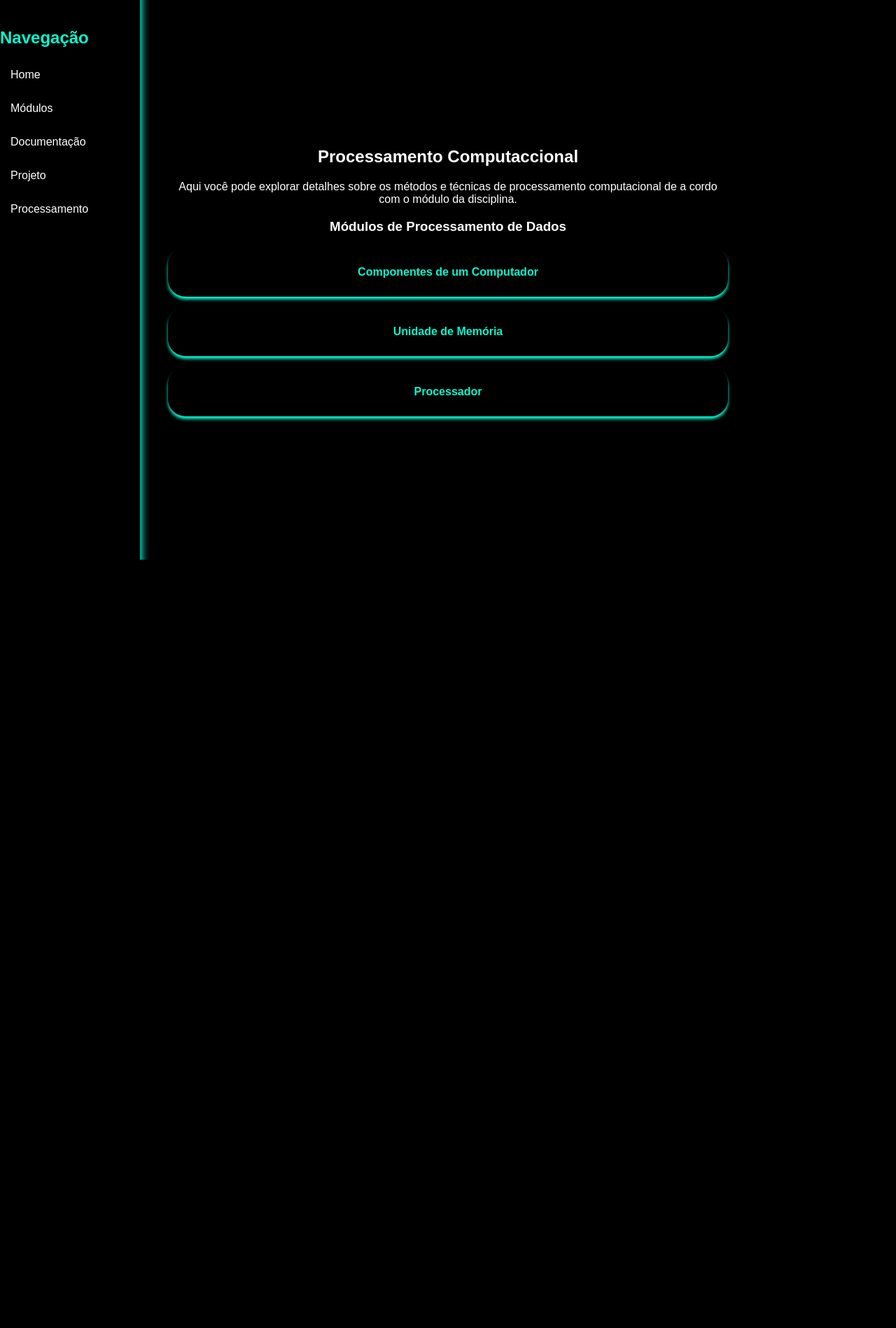
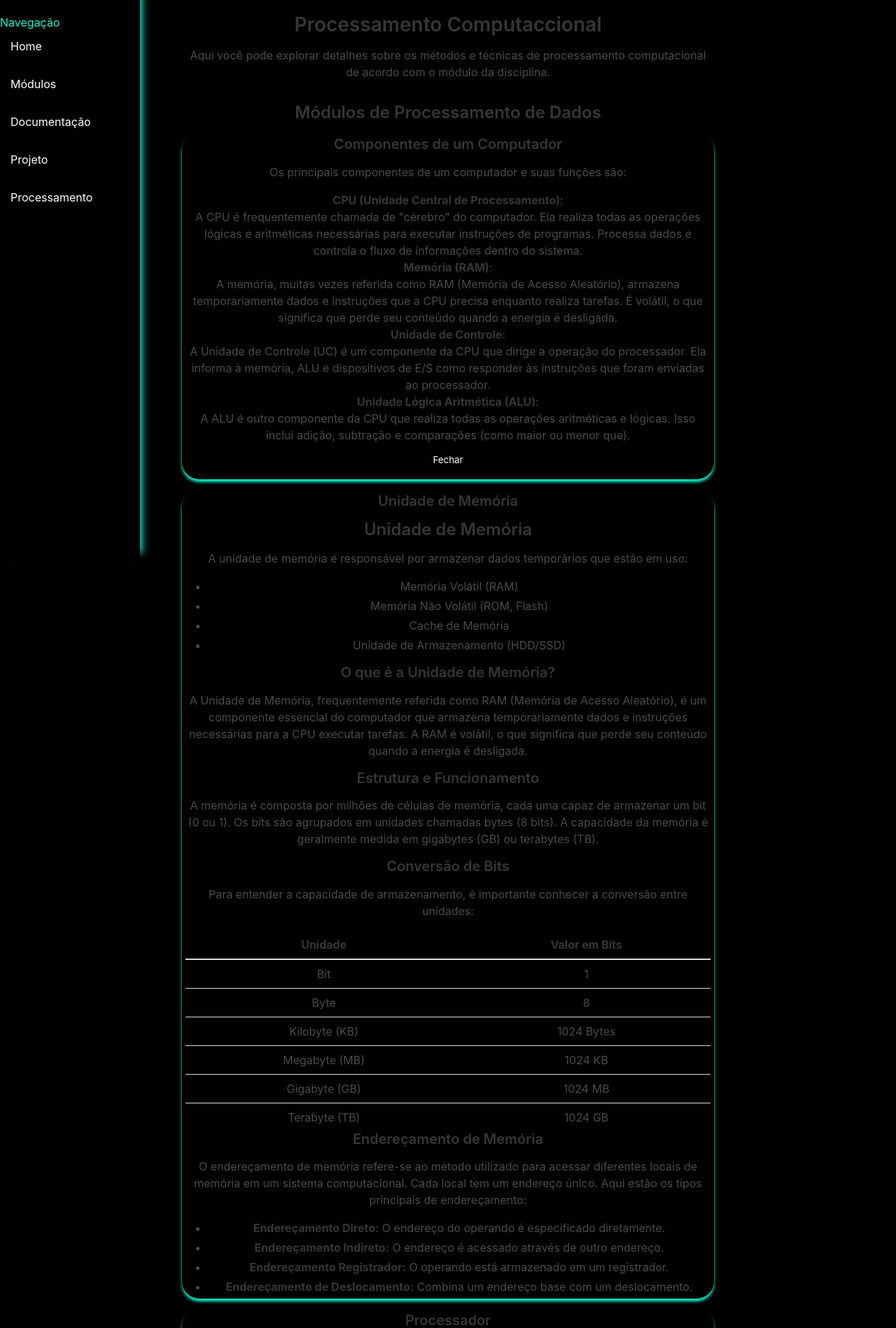
Before and after one commit to miguelolegna/Python-avan-ado, a Flask app: page /processamento in a window 1280 px wide. Shown: the top 1898 px of the page at 70% size. Before the commit the page ends 800 px from the top, so only its background shows below. Run offline with Flask 3, Linux system fonts and the light colour scheme.

Commit message:
alteração de butoes

```diff
--- a/OneDrive/Документи/PI2/python2/requirements.txt
+++ b/OneDrive/Документи/PI2/python2/requirements.txt
@@ -1,4 +1,4 @@
 Flask==3.0.3
 
 # Dependências adicionais
-# sass==1.32.0  # Compilador de Sass para CSS
+# sass==1.80.6  # Compilador de Sass para CSS
--- a/OneDrive/Документи/PI2/python2/static/css/styles.css
+++ b/OneDrive/Документи/PI2/python2/static/css/styles.css
@@ -27,7 +27,7 @@
   box-shadow: 0 4px 15px #09f7cf;
 }
 .nav-button:active {
-  box-shadow: 0 2px 10px rgba(0, 255, 255, 0.7);
+  box-shadow: 0 2px 10px rgba(0, 255, 255, 0.7019607843);
 }
 
 nav {
@@ -68,7 +68,6 @@
   justify-content: center;
   align-items: center;
   min-height: 100vh;
-  padding-left: 0px;
 }
 
 .content {
@@ -78,7 +77,7 @@
 }
 
 .welcome h1 {
-  font-size: 2.5rem;
+  font-size: 3rem;
   color: #09f7cf;
 }
 .welcome p {
@@ -96,81 +95,19 @@
   position: relative;
 }
 
-.toggle {
-  display: none;
+.close-button {
+  background: rgba(3, 3, 3, 0.5);
+  border: none;
+  color: white;
+  padding: 5px 10px;
+  cursor: pointer;
+  border-radius: 5px;
+  transition: background 0.3s;
+  margin: 10px 0;
 }
 
-.modulo-content {
-  max-height: 0;
-  overflow: hidden;
-  overflow-y: scroll;
-  transition: max-height 0.5s ease, opacity 0.5s ease, transform 0.5s ease;
-  opacity: 0;
-  transform: scale(0.8);
-  background-color: black;
-  border: 1px solid #09f7cf;
-  border-radius: 0 0 8px 8px;
-  padding: 0 10px;
-  position: fixed;
-  top: 0;
-  left: 0;
-  right: 0;
-  bottom: 0;
-  z-index: 1000;
-}
-.modulo-content::before {
-  content: "";
-  position: fixed;
-  top: 0;
-  left: 0;
-  right: 0;
-  bottom: 0;
-  background: rgba(0, 0, 0, 0.7);
-  z-index: -1;
+.close-button:hover {
+  background: rgba(2, 2, 2, 0.2);
 }
 
-.toggle:checked + .modulo-header + .modulo-content {
-  max-height: 100vh;
-  opacity: 1;
-  transform: scale(1);
-}
-
-.modulo h4, .modulo h5 {
-  color: #09f7cf;
-}
-.modulo h5 {
-  margin-top: 10px;
-}
-.modulo ul {
-  list-style-type: none;
-  padding-left: 0;
-}
-.modulo ul li {
-  margin-bottom: 8px;
-}
-.modulo a {
-  color: #007bff;
-  text-decoration: none;
-}
-.modulo a:hover {
-  text-decoration: underline;
-}
-
-.component-container {
-  margin-top: 20px;
-}
-
-.component {
-  background-color: black;
-  border: 1px solid #09f7cf;
-  border-radius: 5px;
-  padding: 15px;
-  margin-bottom: 15px;
-}
-.component strong {
-  color: #09f7cf;
-}
-.component p {
-  margin-top: 5px;
-  color: white;
-}
+/*# sourceMappingURL=styles.css.map */
--- a/OneDrive/Документи/PI2/python2/static/css/styles.scss
+++ b/OneDrive/Документи/PI2/python2/static/css/styles.scss
@@ -1,4 +1,4 @@
-// Definindo variáveis para as cores
+// Definindo variáveis personalizadas
 $background-color: black;
 $text-color: white;
 $accent-color: #09f7cf;
@@ -6,6 +6,7 @@
 $semi-transparent-dark: rgba(3, 3, 3, 0.5);
 $link-color: #007bff;
 $welcome-text-color: wheat;
+$box-shadow: #00ffffb3;
 
 // Estilo para o corpo da página
 body {
@@ -26,7 +27,7 @@
   }
 }
 
-// Estilo para os links que se parecem com botões
+// Estilo para links como botões
 .nav-button {
   display: block;
   padding: 10px 15px;
@@ -42,11 +43,11 @@
   }
 
   &:active {
-        box-shadow: 0 2px 10px rgba(0, 255, 255, 0.7);
+    box-shadow: 0 2px 10px $box-shadow;
   }
 }
 
-// Configurações básicas para a barra de navegação
+// Barra de navegação
 nav {
   position: fixed;
   left: -200px;
@@ -83,26 +84,25 @@
   }
 }
 
-// Configurações para o container principal
+// Centralizando o conteúdo da página
 .container {
   display: flex;
   justify-content: center;
   align-items: center;
   min-height: 100vh;
-    padding-left: 0px;
 }
 
-// Centralização e estilo do conteúdo
+// Estilo do conteúdo principal
 .content {
   max-width: 800px;
   text-align: center;
   padding: 20px;
 }
 
-// Estilo para a mensagem de boas-vindas
+// Estilo de boas-vindas
 .welcome {
   h1 {
-        font-size: 2.5rem;
+    font-size: 3rem;
     color: $accent-color;
   }
   p {
@@ -112,7 +112,7 @@
   }
 }
 
-// Estilos para os módulos
+// Estilo para o módulo
 .modulo {
   border: 5px solid $background-color;
   border-radius: 25px;
@@ -122,88 +122,18 @@
   position: relative;
 }
 
-.toggle {
-    display: none;
+// Fechar botão
+.close-button {
+  background: $semi-transparent-dark;
+  border: none;
+  color: $text-color;
+  padding: 5px 10px;
+  cursor: pointer;
+  border-radius: 5px;
+  transition: background 0.3s;
+  margin: 10px 0;
 }
 
-// Estilos para o conteúdo do módulo
-.modulo-content {
-    max-height: 0;
-    overflow: hidden;
-    overflow-y: scroll;
-    transition: max-height 0.5s ease, opacity 0.5s ease, transform 0.5s ease;
-    opacity: 0;
-    transform: scale(0.8);
-    background-color: $background-color;
-    border: 1px solid $accent-color;
-    border-radius: 0 0 8px 8px;
-    padding: 0 10px;
-    position: fixed;
-    top: 0;
-    left: 0;
-    right: 0;
-    bottom: 0;
-    z-index: 1000;
-
-    &::before {
-        content: '';
-        position: fixed;
-        top: 0;
-        left: 0;
-        right: 0;
-        bottom: 0;
-        background: rgba(0, 0, 0, 0.7);
-        z-index: -1;
+.close-button:hover {
+  background: $semi-transparent-black;
 }
-}
-
-.toggle:checked + .modulo-header + .modulo-content {
-    max-height: 100vh;
-    opacity: 1;
-    transform: scale(1);
-}
-
-// Estilos para os títulos e sub-títulos
-.modulo {
-    h4, h5 {
-        color: $accent-color;
-    }
-    h5 {
-        margin-top: 10px;
-    }
-    ul {
-        list-style-type: none;
-        padding-left: 0;
-    }
-    ul li {
-        margin-bottom: 8px;
-    }
-    a {
-        color: $link-color;
-        text-decoration: none;
-
-        &:hover {
-            text-decoration: underline;
-        }
-    }
-}
-
-.component-container {
-    margin-top: 20px;
-}
-
-.component {
-    background-color: $background-color;
-    border: 1px solid $accent-color;
-    border-radius: 5px;
-    padding: 15px;
-    margin-bottom: 15px;
-
-    strong {
-        color: $accent-color;
-    }
-    p {
-        margin-top: 5px;
-        color: $text-color;
-    }
-}
--- a/OneDrive/Документи/PI2/python2/templates/layout.html
+++ b/OneDrive/Документи/PI2/python2/templates/layout.html
@@ -4,6 +4,7 @@
     <meta charset="UTF-8">
     <meta name="viewport" content="width=device-width, initial-scale=1.0">
     <link rel="stylesheet" href="{{ url_for('static', filename='css/styles.css') }}">
+    <link rel="stylesheet" href="https://cdnjs.cloudflare.com/ajax/libs/bulma/0.9.3/css/bulma.min.css">
     <title>{% block title %}Meu Site{% endblock %}</title>
 </head>
 <body>
@@ -13,7 +14,7 @@
             <a href="/projeto">Projeto</a>
             <a href="/documentacao">Documentação</a>
             <a href="/modulos">Módulos</a>
-            <a href="/processamento">Processamento</a> <!-- Novo link -->
+            <a href="/processamento">Processamento</a>
         </nav>
     </header>
 
@@ -25,7 +26,7 @@
                 <li><a href="/modulos" class="nav-button">Módulos</a></li>
                 <li><a href="/documentacao" class="nav-button">Documentação</a></li>
                 <li><a href="/projeto" class="nav-button">Projeto</a></li>
-                <li><a href="/processamento" class="nav-button">Processamento</a></li> <!-- Novo link -->
+                <li><a href="/processamento" class="nav-button">Processamento</a></li>
             </ul>
         </nav>
 
--- a/OneDrive/Документи/PI2/python2/templates/processamento.html
+++ b/OneDrive/Документи/PI2/python2/templates/processamento.html
@@ -4,18 +4,16 @@
 
 {% block content %}
 <h2>Processamento Computaccional</h2>
-<p>Aqui você pode explorar detalhes sobre os métodos e técnicas de processamento computacional de a cordo com o módulo da disciplina.</p>
+<p>Aqui você pode explorar detalhes sobre os métodos e técnicas de processamento computacional de acordo com o módulo da disciplina.</p>
 
 <h3>Módulos de Processamento de Dados</h3>
 
 <!-- Módulo: Componentes de um Computador -->
 <div class="modulo">
-    <input type="checkbox" id="toggle-componente" class="toggle">
-    <label for="toggle-componente" class="modulo-header">
+    <div class="modulo-header">
         <h4>Componentes de um Computador</h4>
-    </label>
+    </div>
     <div class="modulo-content">
-        <button class="close-button" onclick="document.getElementById('toggle-componente').checked = false;">Fechar</button>
         <p>Os principais componentes de um computador e suas funções são:</p>
         <div class="component-container">
             <div class="component">
@@ -34,18 +32,17 @@
                 <strong>Unidade Lógica Aritmética (ALU)</strong>:
                 <p>A ALU é outro componente da CPU que realiza todas as operações aritméticas e lógicas. Isso inclui adição, subtração e comparações (como maior ou menor que).</p>
             </div>
+            <button class="close-button" onclick="fecharModulo(this)">Fechar</button>
         </div>
     </div>
 </div>
 
 <!-- Módulo: Unidade de Memória -->
 <div class="modulo">
-    <input type="checkbox" id="toggle-memoria" class="toggle">
-    <label for="toggle-memoria" class="modulo-header">
-        <h4>Unidade de Memória</h4>
-    </label>
+    <div class="modulo-header">
+    <h4>Unidade de Memória</h4>
+</div>
     <div class="modulo-content">
-        <button class="close-button" onclick="document.getElementById('toggle-memoria').checked = false;">Fechar</button>
         <h3>Unidade de Memória</h3>
         <p>A unidade de memória é responsável por armazenar dados temporários que estão em uso:</p>
         <ul>
@@ -113,12 +110,10 @@
 
 <!-- Módulo: Processador -->
 <div class="modulo">
-    <input type="checkbox" id="toggle-processador" class="toggle">
-    <label for="toggle-processador" class="modulo-header">
-        <h4>Processador</h4>
-    </label>
+    <div class="modulo-header">
+    <h4>Processador</h4>
+</div>
     <div class="modulo-content">
-        <button class="close-button" onclick="document.getElementById('toggle-processador').checked = false;">Fechar</button>
         <h3>Processador de um Computador</h3>
         <p>O processador é a unidade central de processamento do computador, responsável por executar instruções e realizar cálculos. Aqui estão os principais componentes e seu funcionamento:</p>
 
@@ -143,5 +138,37 @@
         </ol>
     </div>
 </div>
+<script>
+    document.addEventListener("DOMContentLoaded", function () {
+    // Seleciona todos os títulos de módulos
+    const moduloHeaders = document.querySelectorAll('.modulo-header');
 
+    moduloHeaders.forEach(header => {
+        header.addEventListener('click', function () {
+            const moduloContent = header.nextElementSibling;  // Pega o conteúdo associado ao módulo
+
+            // Se o conteúdo já estiver visível
+            if (moduloContent.style.maxHeight) {
+                // Esconde o conteúdo
+                moduloContent.style.maxHeight = null;
+                moduloContent.style.opacity = 0;
+                moduloContent.style.transform = "scale(0.8)";
+            } else {
+                // Se o conteúdo não estiver visível, expande o conteúdo
+                moduloContent.style.maxHeight = moduloContent.scrollHeight + "px";
+                moduloContent.style.opacity = 1;
+                moduloContent.style.transform = "scale(1)";
+            }
+        });
+    });
+});
+// Função para fechar o módulo ao clicar no botão de fechar
+function fecharModulo(button) {
+    const moduloContent = button.closest('.modulo-content');
+    moduloContent.style.maxHeight = null;
+    moduloContent.style.opacity = 0;
+    moduloContent.style.transform = "scale(0.8)";
+}
+
+</script>
 {% endblock %}
```
Also changed, not shown: OneDrive/Документи/PI2/python2/package.json (+5 -4 lines), OneDrive/Документи/PI2/python2/templates/explo.html (deleted, +0 -12 lines), OneDrive/Документи/PI2/python2/package-lock.json, 1 other file. Lines whose indentation alone changed are shown as unchanged.
